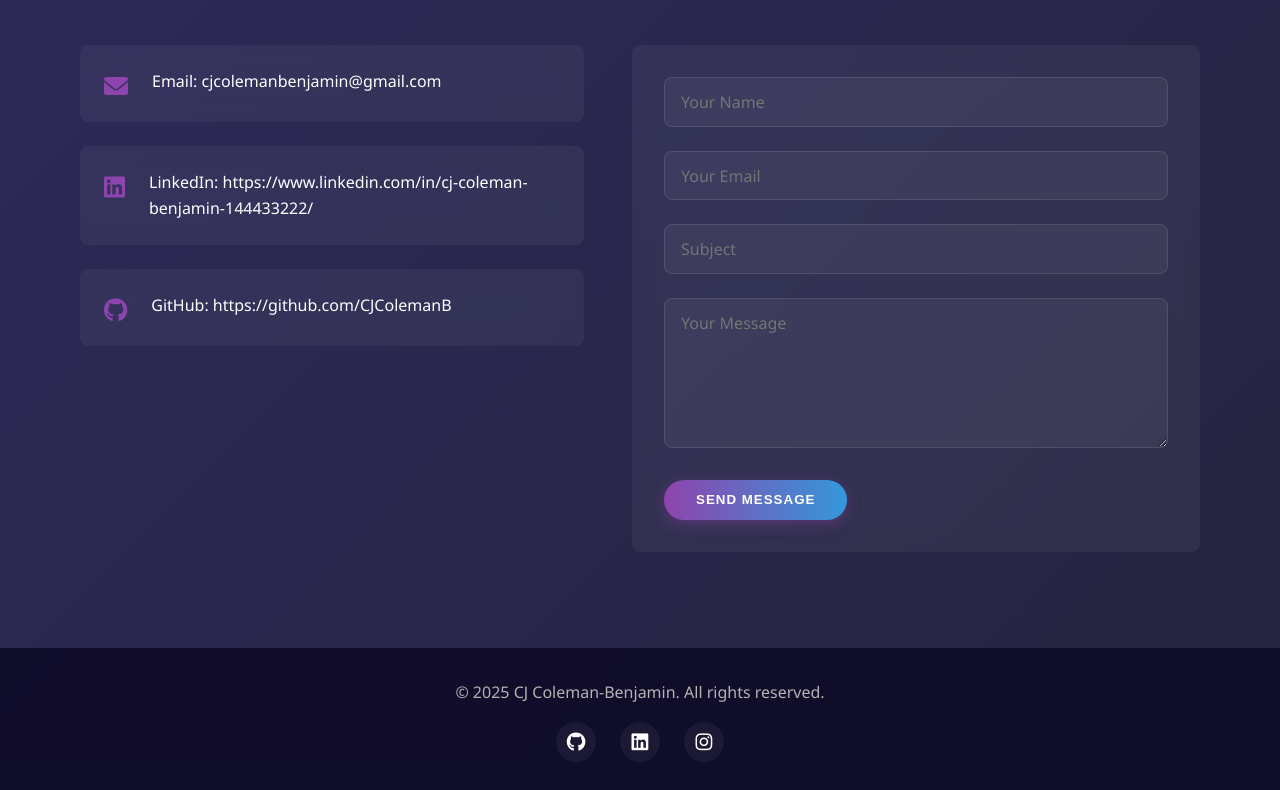
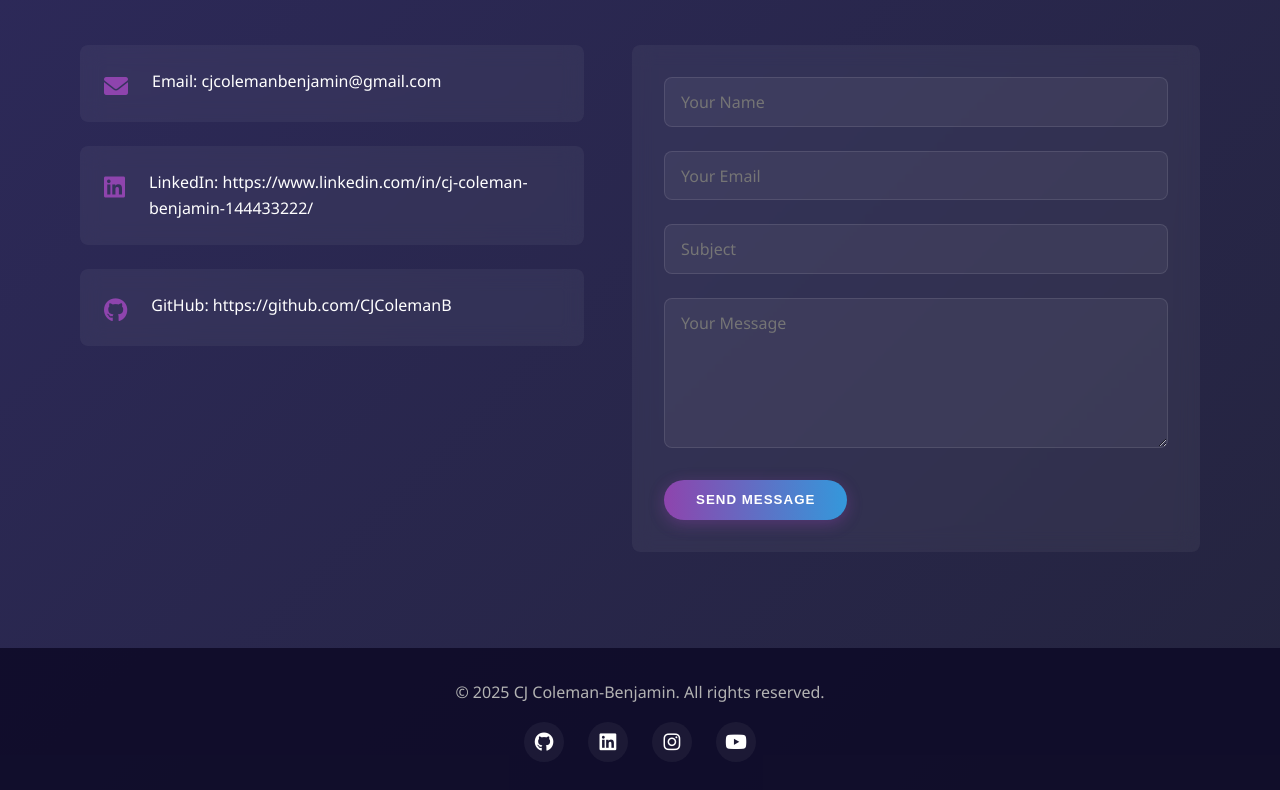
Before and after one commit to CJColemanB/CJColemanB.github.io, a plain HTML site: page index.html in a window 1280 px wide. Shown: the part 3818-4608 px from the top of the page. Drawn offline with Linux system fonts and the light colour scheme.

Commit message:
added a youtube placeholder

```diff
--- a/index.html
+++ b/index.html
@@ -190,7 +190,8 @@
             <div class="social-links">
                 <a href="https://github.com/CJColemanB" aria-label="GitHub"><i class="fab fa-github"></i></a>
                 <a href="https://www.linkedin.com/in/cj-coleman-benjamin-144433222/" aria-label="LinkedIn"><i class="fab fa-linkedin"></i></a>
-                <a href="#" aria-label="Instagram"><i class="fab fa-instagram"></i></a>
+                <a href="https://www.instagram.com/cjtechandcode?igsh=ODk2YzNtaXZzNjA3" aria-label="Instagram"><i class="fab fa-instagram"></i></a>
+                <a href="#" aria-label="Youtube"><i class="fab fa-youtube"></i></a>
             </div>
         </div>
     </footer>
```
